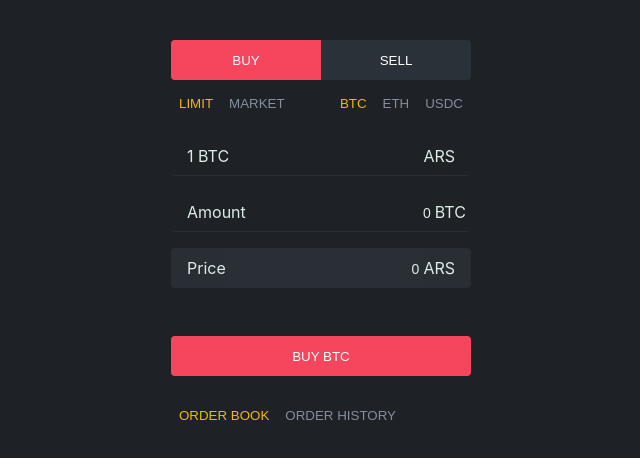
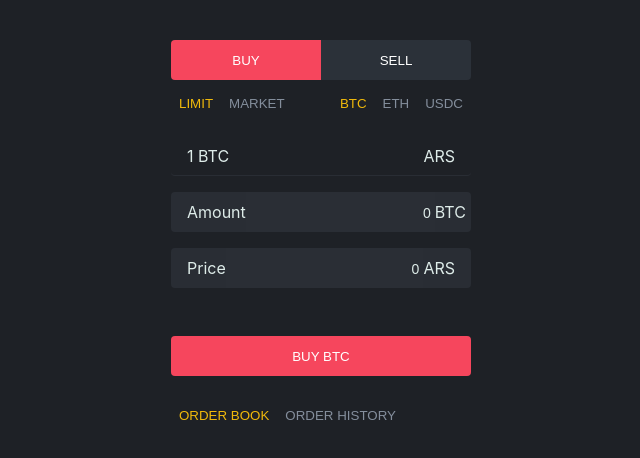
Before and after one commit to Ojes/ch-exchange-rates, a React (Create React App) app: page / in a window 1280 px wide. Shown: the top 458 px of the page, without its empty margins (319-959 px from the left). Built offline with nearby package versions, Linux system fonts and the light colour scheme; no server answers.

Commit message:
Create calculate amount and price hook

```diff
--- a/src/components/Input.js
+++ b/src/components/Input.js
@@ -1,4 +1,3 @@
-import { useEffect, useState } from "react";
 import styled from "styled-components";
 
 const InputWrapper = styled.div`
@@ -38,22 +37,15 @@ const InputWrapper = styled.div`
 `;
 
 export function Input({ value, label, name, asset, disabled, onChangeValue }) {
-  const [inputValue, setInputValue] = useState("");
-
-  useEffect(() => {
-    setInputValue(value);
-  }, [value]);
-
   const handleOnlyNumber = (event) => {
     const { value } = event.target;
     if (isNaN(value)) {
-      event.target.value = inputValue;
+      event.target.value = value;
     }
   };
 
   const handleInputChange = (event) => {
     const { value } = event.target;
-    setInputValue(Math.abs(value));
     if (onChangeValue) {
       onChangeValue(Math.abs(value));
     }
@@ -68,7 +60,7 @@ export function Input({ value, label, name, asset, disabled, onChangeValue }) {
         id={`${name}-${label}`}
         name={name}
         disabled={disabled}
-        value={inputValue}
+        value={value}
         onInput={handleOnlyNumber}
         onChange={handleInputChange}
       />
--- a/src/components/InputRate.js
+++ b/src/components/InputRate.js
@@ -1,36 +1,14 @@
-import { useEffect, useState } from "react";
-import { OPERATION_TYPE } from "../constants";
+import { useCalculetaAmountAndPrice } from "../hooks/useCalculetaAmountAndPrice";
 import { Input } from "./Input";
 
 export function InputRate({ asset, operationType, orderType, quote }) {
-  const [amount, setAmount] = useState(0);
-  const [price, setPrice] = useState(0);
-
-  useEffect(() => {
-    // Reset inputs if operation values were change
-    setAmount(0);
-    setPrice(0);
-  }, [orderType, operationType, asset]);
-
-  useEffect(() => {
-    if (quote) {
-      if (operationType === OPERATION_TYPE.BUY) {
-        setAmount((price / quote).toFixed(8));
-      } else {
-        setPrice((quote * amount).toFixed(2));
-      }
-    }
-  }, [price, amount, quote, operationType]);
-
-  const handleCalculateAmount = (value) => {
-    if (quote > 0) {
-      setPrice(value);
-    }
-  };
-
-  const handleCalculatePrice = (value) => {
-    setAmount(value);
-  };
+  const { price, amount, calculatePrice, calculateAmount } =
+    useCalculetaAmountAndPrice({
+      asset,
+      operationType,
+      orderType,
+      quote,
+    });
 
   return (
     <>
@@ -39,16 +17,14 @@ export function InputRate({ asset, operationType, orderType, quote }) {
         name="amount"
         asset={asset}
         value={amount}
-        onChangeValue={handleCalculatePrice}
-        disabled={operationType === OPERATION_TYPE.BUY}
+        onChangeValue={calculatePrice}
       />
       <Input
         label="Price"
         name="price"
         asset="ARS"
         value={price}
-        onChangeValue={handleCalculateAmount}
-        disabled={operationType !== OPERATION_TYPE.BUY}
+        onChangeValue={calculateAmount}
       />
     </>
   );
--- /dev/null
+++ b/src/hooks/useCalculetaAmountAndPrice.js
@@ -0,0 +1,33 @@
+import { useEffect, useState } from "react";
+
+export function useCalculetaAmountAndPrice({
+  asset,
+  operationType,
+  orderType,
+  quote,
+}) {
+  const [amount, setAmount] = useState(0);
+  const [price, setPrice] = useState(0);
+
+  useEffect(() => {
+    setAmount(0);
+    setPrice(0);
+  }, [operationType, orderType, asset]);
+
+  function calculatePrice(amount) {
+    setPrice((quote * amount).toFixed(2));
+    setAmount(amount);
+  }
+
+  function calculateAmount(price) {
+    setPrice(price);
+    setAmount((price / quote).toFixed(8));
+  }
+
+  return {
+    price,
+    amount,
+    calculatePrice,
+    calculateAmount,
+  };
+}
```
